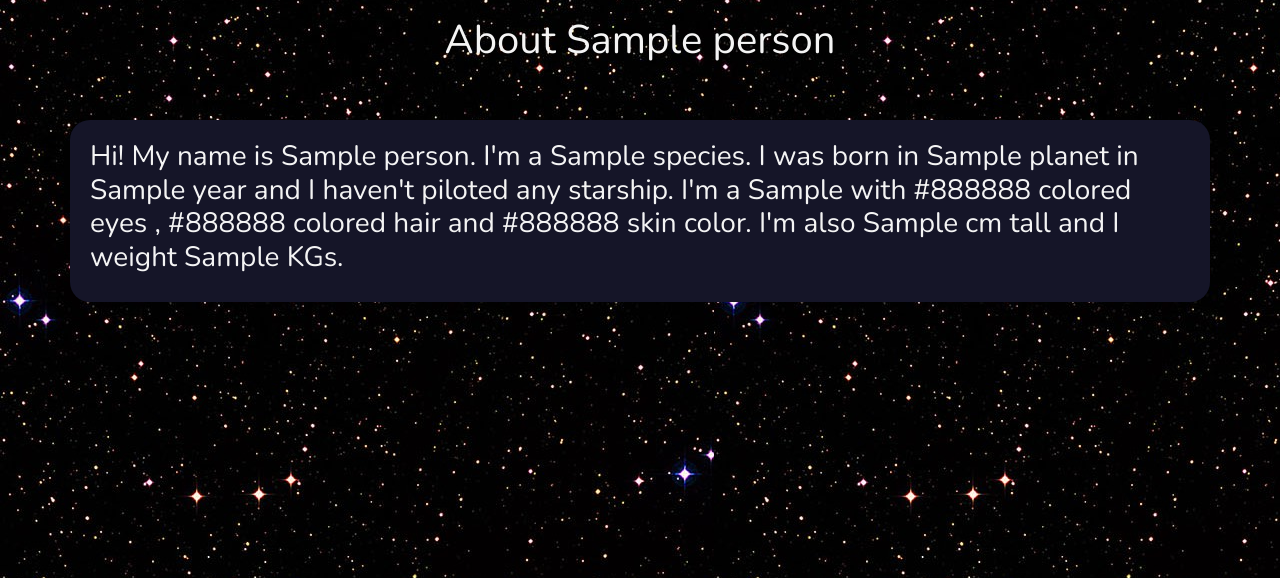
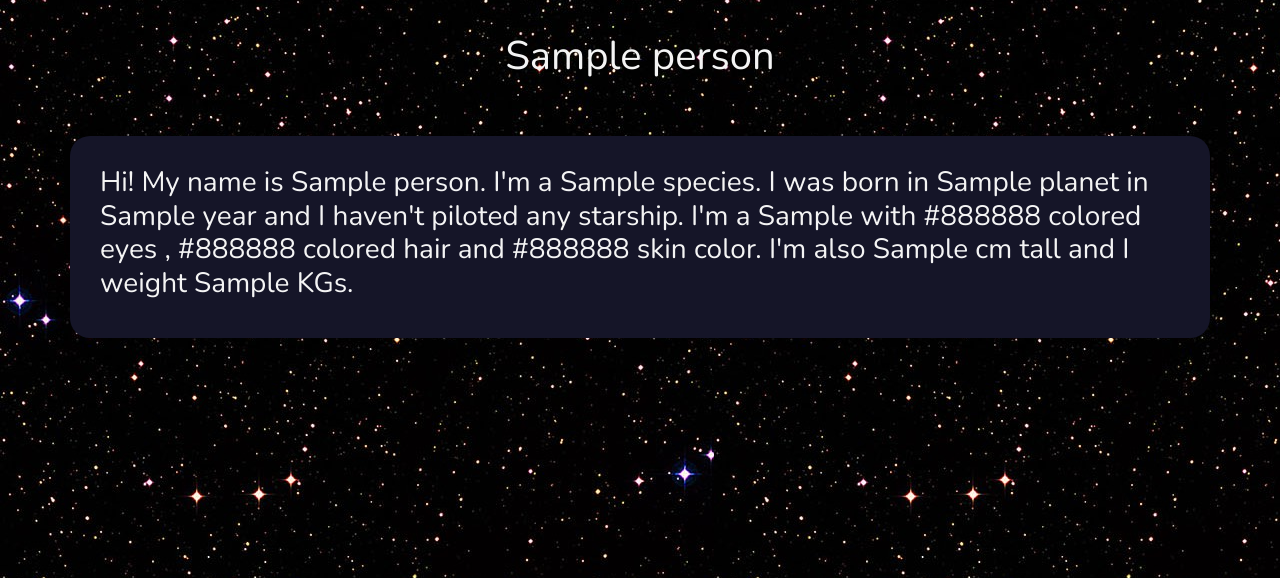
Before and after one commit to fematarazzo/star_wars_app, a Rails app: page /people/1 in a window 1280 px wide. Shown: the part 66-644 px from the top of the page. Run offline with Rails 7, Linux system fonts and the light colour scheme; tables that the repository leaves empty hold one stand-in row (values such as "Sample post"); style sheets or scripts are compiled from the project's sources; parts of the project's set-up code (start-up, migrations or seed data) failed here and were passed over; some libraries are stand-ins or nearby versions.

Commit message:
show page adjustments

```diff
--- a/app/assets/stylesheets/components/_card.scss
+++ b/app/assets/stylesheets/components/_card.scss
@@ -17,6 +17,6 @@
 .card-show {
   overflow: hidden;
   background: #151528;
-  padding: 20px;
+  padding: 30px;
   border-radius: 20px;
 }
--- a/app/views/people/show.html.erb
+++ b/app/views/people/show.html.erb
@@ -1,5 +1,5 @@
 <div class="row justify-content-center">
-  <h1>About <%= @person.name %></h1>
+  <h1 class="mt-3"><%= @person.name %></h1>
 </div>
 
 <div class="mt-5 row card-show justify-content-center">
@@ -12,8 +12,10 @@
       <% end %>
 
       <%# Checking Person's homeworld. If it exists, post it. %>
-      <% if @person.planets.first %>
+      <% if @person.planets.first.name != "unknown" %>
         I was born in <%= @person.planets.first.name %>
+      <% else %>
+        I don't know where I was born, but it happened in
       <% end %>
 
       in <%= @person.birth_year %> year
--- a/app/views/planets/show.html.erb
+++ b/app/views/planets/show.html.erb
@@ -1,5 +1,5 @@
 <div class="row justify-content-center">
-  <h1>About <%= @planet.name %></h1>
+  <h1 class="mt-3"><%= @planet.name %></h1>
 </div>
 
 <div class="mt-5 row card-show justify-content-center">
--- a/app/views/species/show.html.erb
+++ b/app/views/species/show.html.erb
@@ -1,5 +1,5 @@
 <div class="row justify-content-center">
-  <h1>About <%= @species.name %></h1>
+  <h1 class="mt-3"><%= @species.name %></h1>
 </div>
 
 
--- a/app/views/starships/show.html.erb
+++ b/app/views/starships/show.html.erb
@@ -1,5 +1,5 @@
 <div class="row justify-content-center">
-  <h1>About <%= @starship.name %></h1>
+  <h1 class="mt-3"><%= @starship.name %></h1>
 </div>
 
 <div class="mt-5 row card-show justify-content-center">
```
